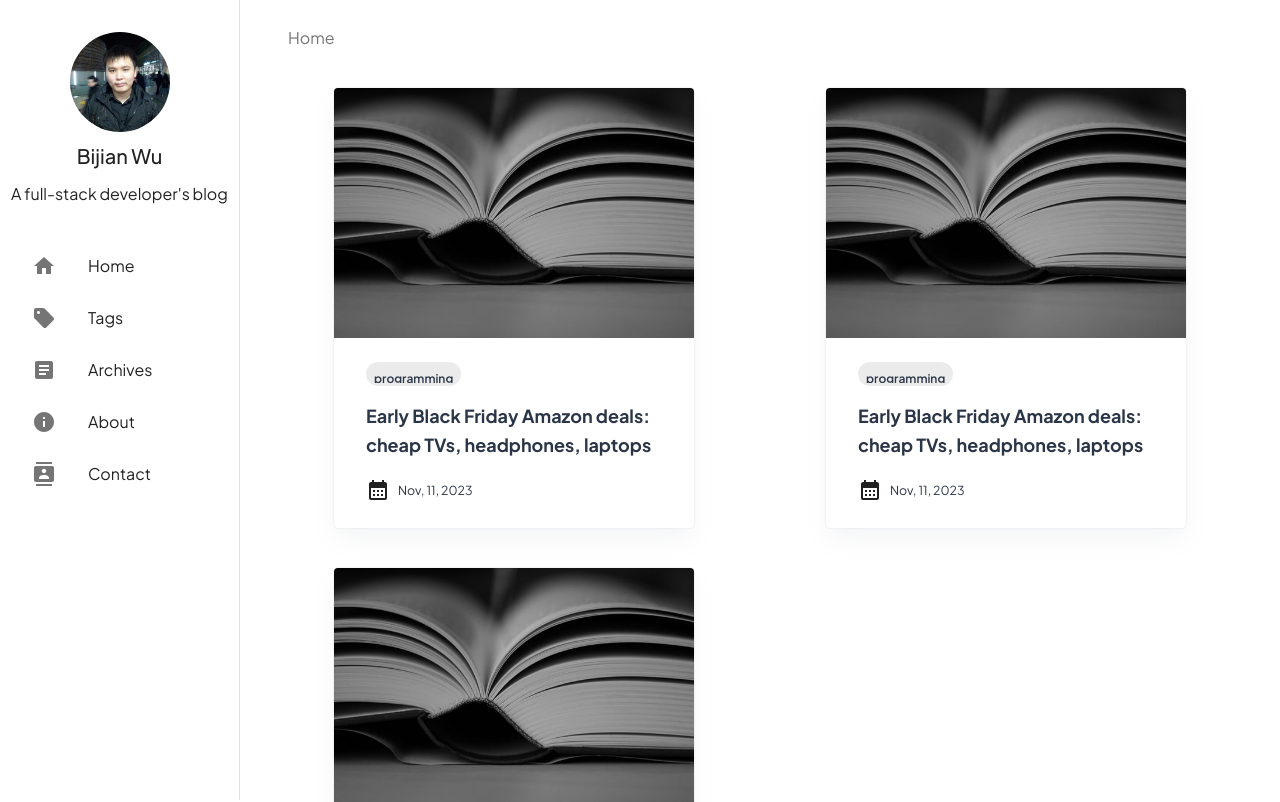
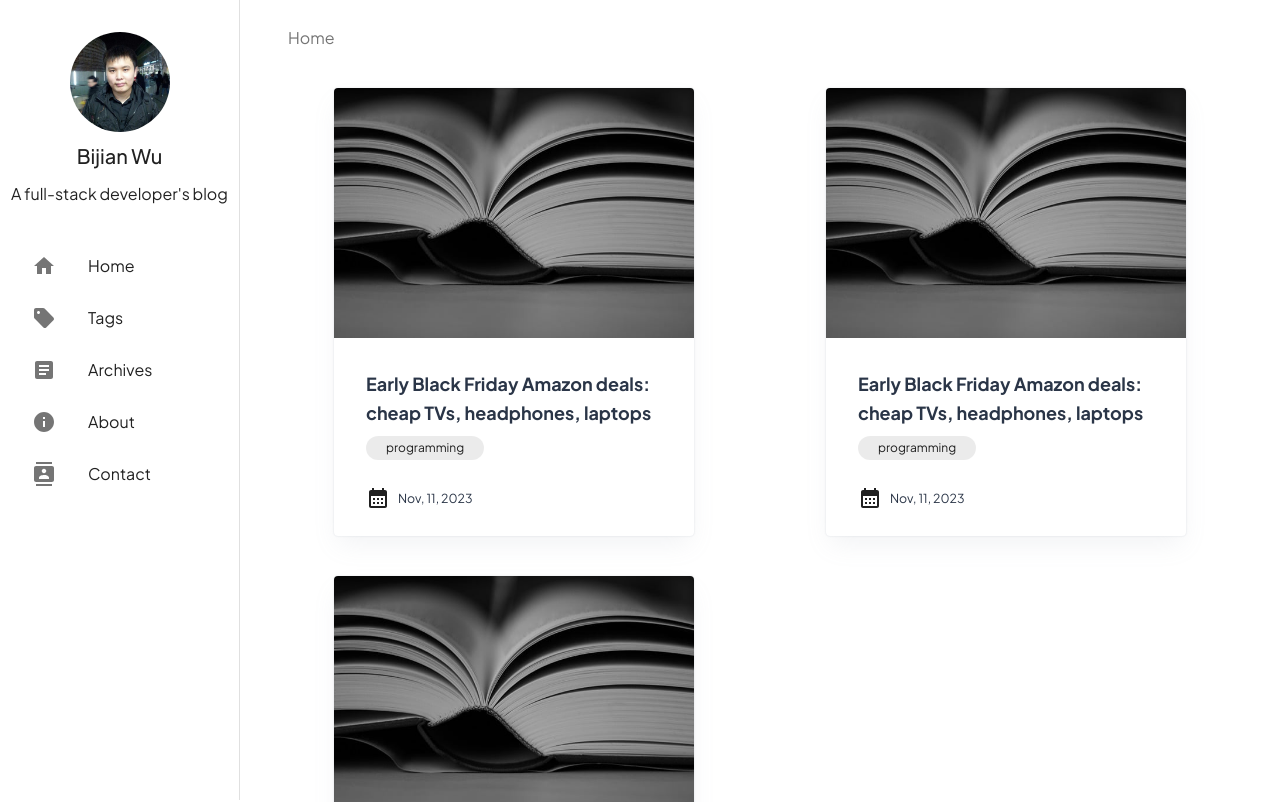
Before and after one commit to BijianWu/blog, a React (Create React App) app: page / in a window 1280 px wide. Shown: the top 802 px of the page. Built offline with nearby package versions, Linux system fonts and the light colour scheme.

Commit message:
introduce none-clickable small chip for posts display

```diff
--- a/src/blog/BlogDetails.jsx
+++ b/src/blog/BlogDetails.jsx
@@ -3,7 +3,6 @@ import { blue } from "@mui/material/colors";
 import React, { useState } from "react";
 import StyledChip from "../components/StyledChip";
 import { useNavigate } from "react-router-dom";
-import StypedSmallChip from "../components/StypedSmallChip";
 
 export default function BlogDetails(){
 
@@ -24,7 +23,7 @@ export default function BlogDetails(){
 
                 {/* <StypedSmallChip label="programming"  /> */}
 
-                <Typography variant="h4" fontWeight={"700"} marginBottom={"4px"}>Streaming video way before it was cool, go dark tomorrow</Typography>
+                <Typography variant="h4" fontWeight={"600"} marginBottom={"4px"}>Streaming video way before it was cool, go dark tomorrow</Typography>
                 <StyledChip sx={{ fontSize: "12px", p: 1}} label="Frontend Development" onClick= { () => navigate("/tags/frontend-development") } />
             </Box>
 
--- a/src/blog/BlogPost.jsx
+++ b/src/blog/BlogPost.jsx
@@ -2,6 +2,8 @@ import { Button, Card, CardActions, CardContent, CardMedia, Chip, Container, Pap
 import React, { useState } from "react";
 import CalendarMonthIcon from '@mui/icons-material/CalendarMonth';
 import { useNavigate } from "react-router-dom";
+import StypedSmallChip from "../components/StypedSmallChip";
+import StypedDisplayOnlySmallChip from "../components/StypedDisplayOnlySmallChip";
 
 export default function BlogPost(){
     const navigate = useNavigate();
@@ -25,8 +27,10 @@ export default function BlogPost(){
         title="open book"
       />
       <CardContent sx={{ p: 4 }}>
-        <Chip label="programming" sx={{ height:"24px",  marginTop: -1,  marginBottom: 2,  color: "rgb(42, 53, 71)", fontWeight:"600", display: "inline-flex", alignItems: "center", justifyContent: "center", '& .MuiChip-label': {paddingLeft: 1, paddingRight: 1, fontSize: "12px", height: "18px", verticalAlign: "center"}}}  />
+        {/* <Chip label="programming" sx={{ height:"24px",  marginTop: -1,  marginBottom: 2,  color: "rgb(42, 53, 71)", fontWeight:"600", display: "inline-flex", alignItems: "center", justifyContent: "center", '& .MuiChip-label': {paddingLeft: 1, paddingRight: 1, fontSize: "12px", height: "18px", verticalAlign: "center"}}}  /> */}
+
         <Typography variant="h6" fontWeight={"bold"} fontSize={"1.125rem"} color={"rgb(42, 53, 71)"} marginBottom={2}>Early Black Friday Amazon deals: cheap TVs, headphones, laptops</Typography>
+        <StypedDisplayOnlySmallChip clickable={false} sx={{ height:"24px", marginTop: -1,  marginBottom: 3 }} label="programming"  />
         <Stack direction={"row"} justifyContent={"start"} alignItems={"center"} spacing={1} >
             <CalendarMonthIcon/>
             <Typography variant="body1"  fontSize={"0.775rem"} color={"rgb(42, 53, 71)"} fontWeight={400}  >Nov, 11, 2023</Typography>
--- /dev/null
+++ b/src/components/StypedDisplayOnlySmallChip.js
@@ -0,0 +1,9 @@
+import { Chip, Tab } from '@mui/material';
+import { styled } from '@mui/material/styles';
+import StyledChip from "./StyledChip";
+
+const StypedDisplayOnlySmallChip = styled((props) => <Chip sx={{ fontSize: "12px", p: 1 }}  {...props} />)(({ theme }) => ({
+
+  }));
+
+export default StypedDisplayOnlySmallChip;
--- a/src/components/StypedSmallChip.js
+++ b/src/components/StypedSmallChip.js
@@ -1,7 +1,8 @@
 import { Chip, Tab } from '@mui/material';
 import { styled } from '@mui/material/styles';
+import StyledChip from "./StyledChip";
 
-const StypedSmallChip = styled((props) => <Chip sx={{ height:"24px",  marginTop: -1,  marginBottom: 2,  color: "rgb(42, 53, 71)", fontWeight:"600", display: "inline-flex", alignItems: "center", justifyContent: "center", '& .MuiChip-label': {paddingLeft: 1, paddingRight: 1, fontSize: "12px", height: "18px", verticalAlign: "center"}}}  {...props} />)(({ theme }) => ({
+const StypedSmallChip = styled((props) => <StyledChip sx={{ fontSize: "12px", p: 1 }}  {...props} />)(({ theme }) => ({
 
   }));
 
```
